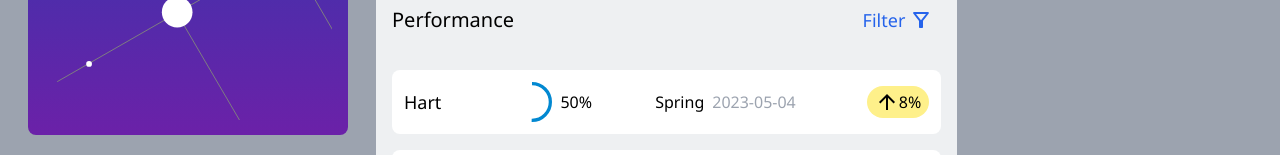
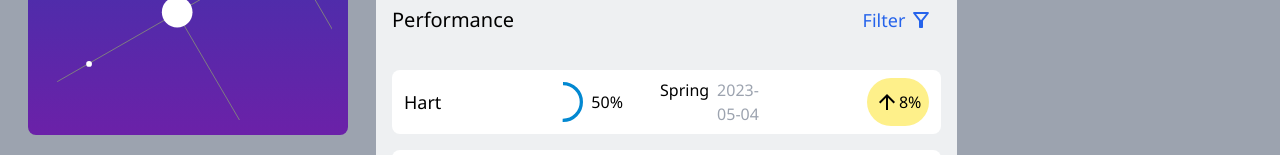
Before and after one commit to AlirezaAkbarpour/bonita, a Next.js app: page / in a window 1280 px wide. Shown: the part 797-952 px from the top of the page. Built offline with nearby package versions, Linux system fonts and the light colour scheme.

Commit message:
fix a performance item css

```diff
--- a/components/performanceItem.tsx
+++ b/components/performanceItem.tsx
@@ -8,15 +8,21 @@ export default function PerformanceItem({id,name,value,date,increase}:dataType)
   const Seasons : string[] = ["Winter","Spring","Summer","Autumn"]
   const currentSeason :string = Seasons[getSeason(date)]
   return (
-    <li key={id} className='w-full h-16 bg-white rounded-lg flex justify-between items-center my-4 px-3 text-black'>
-            <div className='text-lg font-medium'>{name}</div>
-            <div className='flex items-center text-base font-medium'><CircularProgress size={48} color='info'
-            sx={{margin:.5,padding:0.5}} variant='determinate'  value={value}/> {value}% </div>
-            <div className='text-black text-base font-normal flex justify-between'>
-              {currentSeason} <div className='text-gray-400 mx-2'>{date.toISOString().slice(0,10).toString()}</div> </div>
-            <div className='bg-yellow-200 px-2 py-1 rounded-full
-             text-black font-medium flex
-             justify-center items-center'><ArrowUpward className=''/>{increase}% </div>
+    <li key={id} className='w-full h-16  bg-white rounded-lg flex justify-between items-center my-4 px-3 text-black'>
+            <div className='w-1/2 flex justify-start items-center'>
+              <div className='text-lg font-medium w-1/2'>{name}</div>
+              <div className='flex items-center text-base font-medium text-center'><CircularProgress size={48} color='info'
+              sx={{margin:.5,padding:0.5}} variant='determinate' className='ml-5'  value={value}/> {value}% </div>
+            </div>
+
+            <div className='w-1/2 flex justify-end'>
+              <div className='text-black text-base font-normal px-1 flex justify-between w-1/2 mr-24'>
+                {currentSeason} <div className='text-gray-400 mx-2'>{date.toISOString().slice(0,10).toString()}</div> </div>
+              <div className='bg-yellow-200 px-2 py-1 rounded-full
+              text-black font-medium flex
+              justify-center items-center'><ArrowUpward className=''/>{increase}% </div>
+             </div>
+
     </li>
   )
 }
```
